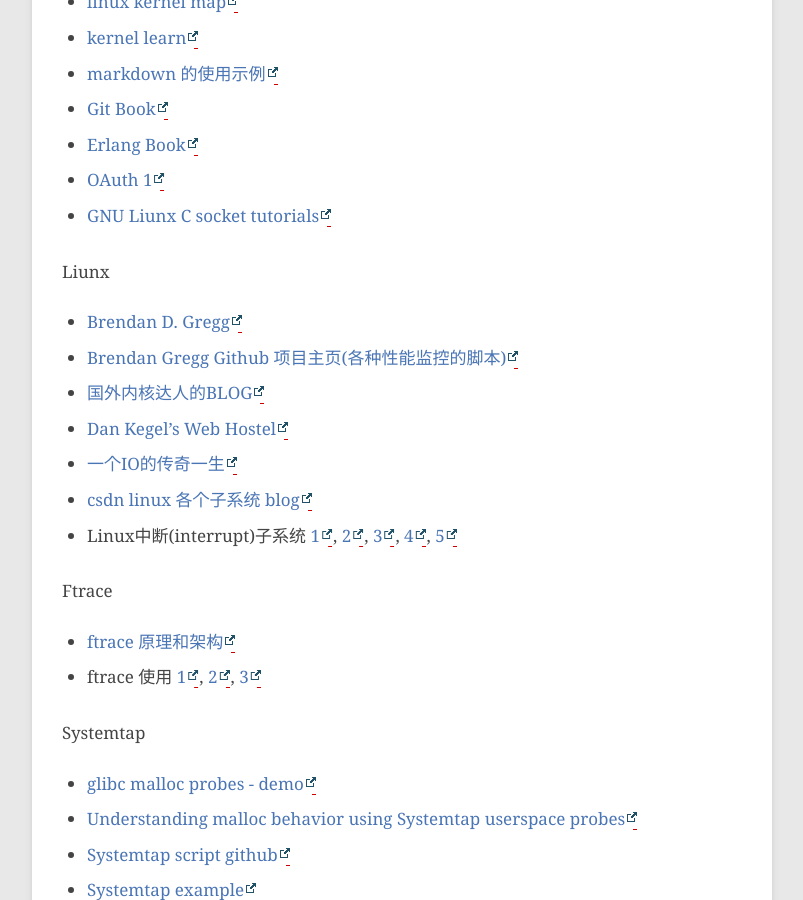
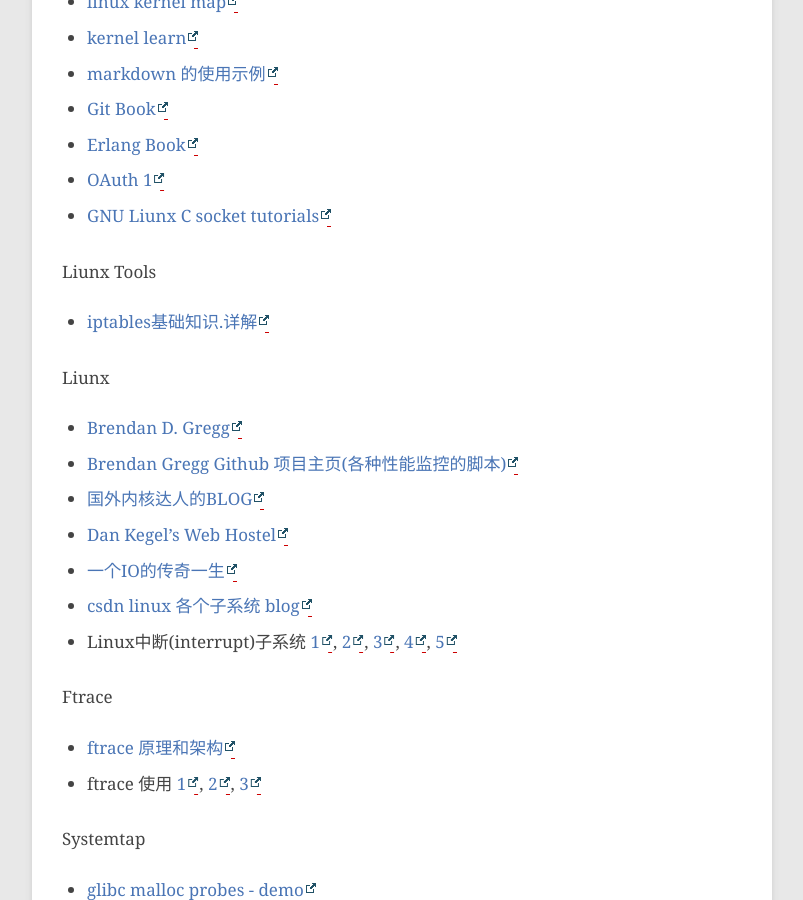
Before and after one commit to hushi55/hushi55.github.io, a Jekyll site: the page built from _posts/blog/2015-01-30-blogs.md, in a window 1280 px wide and 900 px high, scrolled down 1869 px. Shown: the whole window, without its empty margins (78-881 px from the left). Built offline with Jekyll 4.4.1, drawn with Linux system fonts in a browser that asks for light colours; Markdown is read by kramdown in place of the engine named in the settings; comment, search, counter and statistics services are not loaded.

Commit message:
add iptables blog

```diff
--- a/_posts/blog/2015-01-30-blogs.md
+++ b/_posts/blog/2015-01-30-blogs.md
@@ -65,6 +65,10 @@
 - [OAuth 1](http://oauthbible.com/)
 - [GNU Liunx C socket tutorials](http://www.tenouk.com/cnlinuxsockettutorials.html)
 
+Liunx Tools
+
+- [iptables基础知识.详解](http://blog.coocla.org/207.html)
+
 Liunx
 
 - [Brendan D. Gregg](http://www.brendangregg.com/)
```
